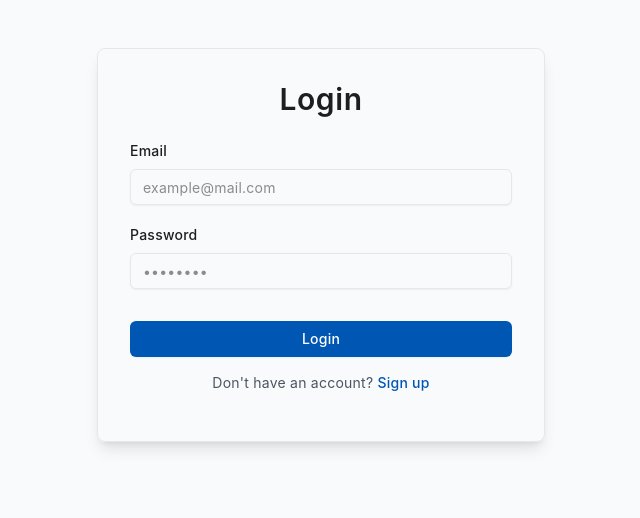
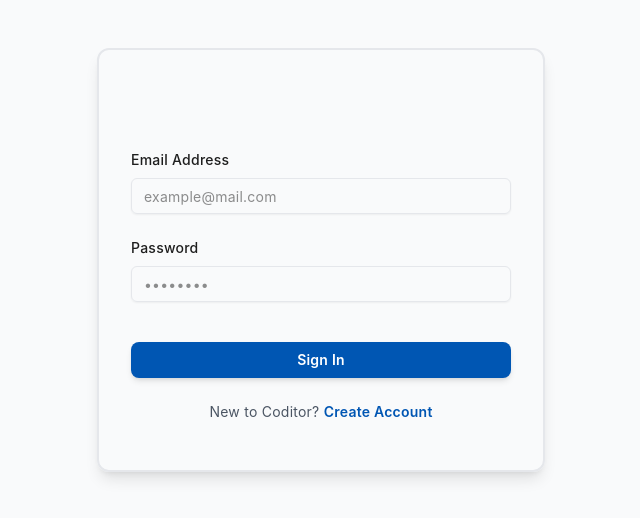
Before and after one commit to GuptaShubham-11/Coditor, a Next.js app: page /login in a window 1280 px wide. Shown: the top 518 px of the page, without its empty margins (319-959 px from the left). Built offline with nearby package versions, Linux system fonts and the light colour scheme.

Commit message:
Refactor Login component for improved styling, user feedback, and error handling

```diff
--- a/app/login/page.tsx
+++ b/app/login/page.tsx
@@ -1,73 +1,90 @@
-'use client';
+"use client";
 
-import { useForm } from 'react-hook-form';
-import { zodResolver } from '@hookform/resolvers/zod';
-import { z } from 'zod';
-import loginSchema from '@/schemas/login';
-import { Button } from '@/components/ui/button';
-import { Input } from '@/components/ui/input';
-import { Label } from '@/components/ui/label';
-import { Form, FormControl, FormField, FormItem, FormMessage } from '@/components/ui/form';
-import { toast } from 'sonner';
-import Spinner from '@/components/Spinner';
-import { useRouter } from 'next/navigation';
-import { signIn } from 'next-auth/react';
-import Link from 'next/link';
+import { useForm } from "react-hook-form";
+import { zodResolver } from "@hookform/resolvers/zod";
+import { z } from "zod";
+import loginSchema from "@/schemas/login";
+import { Button } from "@/components/ui/button";
+import { Input } from "@/components/ui/input";
+import { Label } from "@/components/ui/label";
+import {
+  Form,
+  FormControl,
+  FormField,
+  FormItem,
+  FormMessage,
+} from "@/components/ui/form";
+import { toast } from "sonner";
+import Spinner from "@/components/Spinner";
+import { useRouter } from "next/navigation";
+import { signIn } from "next-auth/react";
+import Link from "next/link";
 
 type LoginFormValues = z.infer<typeof loginSchema>;
 
 export default function Login() {
   const router = useRouter();
+
   const form = useForm<LoginFormValues>({
     resolver: zodResolver(loginSchema),
     defaultValues: {
-      email: '',
-      password: '',
+      email: "",
+      password: "",
     },
   });
 
+  const { isSubmitting } = form.formState; // Extracting submission state
+
   const onSubmit = async (data: LoginFormValues) => {
-    const response = await signIn('credentials', {
-      email: data.email,
-      password: data.password,
-      redirect: false,
-    });
+    try {
+      const response = await signIn("credentials", {
+        email: data.email,
+        password: data.password,
+        redirect: false,
+      });
 
-    if (response?.error) {
-      if (response.error === 'CredentialsSignin') {
-        toast.success('Sign in successful');
-      } else {
-        toast.error(response.error);
+      if (response?.error) {
+        toast.error("Invalid email or password. Please try again.");
+        return;
       }
-    }
 
-    if (response?.url) {
-      router.replace('/dashboard');
+      toast.success("Sign in successful");
+      router.replace("/dashboard");
+    } catch (error) {
+      toast.error("Something went wrong. Please try again.");
     }
   };
 
   return (
-    <div className="max-w-md mx-auto mt-12 p-8 rounded-lg shadow-lg bg-background text-text border border-border">
-      <h2 className="text-3xl font-semibold text-center mb-6 text-primary">Login</h2>
+    <div className="max-w-md mx-auto mt-12 p-8 rounded-xl shadow-lg
+                    bg-backgroundL dark:bg-backgroundD
+                    border-2 border-borderL dark:border-borderD
+                    transition-all duration-300 hover:shadow-xl">
+      <h2 className="text-3xl font-bold text-center mb-8
+                     bg-gradient-to-r from-primary to-accent bg-clip-text text-transparent">
+        Welcome Back
+      </h2>
 
       <Form {...form}>
-        <form onSubmit={form.handleSubmit(onSubmit)} className="space-y-5" aria-live="polite">
+        <form onSubmit={form.handleSubmit(onSubmit)} className="space-y-6">
           {/* Email Field */}
           <FormField
             control={form.control}
             name="email"
             render={({ field }) => (
               <FormItem>
-                <Label className="text-sm font-medium">Email</Label>
+                <Label className="text-sm font-medium text-textL dark:text-textD block">
+                  Email Address
+                </Label>
                 <FormControl>
                   <Input
                     type="email"
                     placeholder="example@mail.com"
-                    className="bg-secondary/20 focus:ring-2 focus:ring-accent focus:outline-none"
+                    className="input-field"
                     {...field}
                   />
                 </FormControl>
-                <FormMessage />
+                <FormMessage className="text-accent dark:text-secondary" />
               </FormItem>
             )}
           />
@@ -78,16 +95,18 @@ export default function Login() {
             name="password"
             render={({ field }) => (
               <FormItem>
-                <Label className="text-sm font-medium">Password</Label>
+                <Label className="text-sm font-medium text-textL dark:text-textD block">
+                  Password
+                </Label>
                 <FormControl>
                   <Input
                     type="password"
                     placeholder="••••••••"
-                    className="bg-secondary/20 focus:ring-2 focus:ring-accent focus:outline-none"
+                    className="input-field"
                     {...field}
                   />
                 </FormControl>
-                <FormMessage />
+                <FormMessage className="text-accent dark:text-secondary" />
               </FormItem>
             )}
           />
@@ -95,27 +114,34 @@ export default function Login() {
           {/* Submit Button */}
           <Button
             type="submit"
-            className="w-full py-2 mt-3 bg-primary text-primary-foreground rounded-md hover:bg-primary/90 transition-all disabled:opacity-60 disabled:bg-primary/70"
-            disabled={form.formState.isSubmitting}
-            aria-busy={form.formState.isSubmitting}
+            className="w-full py-3 mt-4 bg-primary text-backgroundL
+                      hover:bg-accent dark:hover:bg-secondary
+                      rounded-lg font-semibold
+                      transition-all duration-300 transform hover:scale-[1.02]
+                      shadow-md hover:shadow-lg"
+            disabled={isSubmitting}
           >
-            {form.formState.isSubmitting ? (
+            {isSubmitting ? (
               <span className="flex items-center gap-2">
                 <Spinner />
-                Logging in...
+                Authenticating...
               </span>
             ) : (
-              'Login'
+              "Sign In"
             )}
           </Button>
         </form>
       </Form>
 
-      {/* Don't have an account? */}
-      <p className="text-sm text-center mt-4 text-muted-foreground">
-        Don't have an account?{' '}
-        <Link href="/register" className="text-accent font-medium hover:underline">
-          Sign up
+      {/* Sign Up Link */}
+      <p className="text-sm text-center mt-6 text-textL dark:text-textD">
+        New to Coditor?{" "}
+        <Link
+          href="/register"
+          className="text-primary dark:text-secondary font-semibold
+                    hover:underline underline-offset-4"
+        >
+          Create Account
         </Link>
       </p>
     </div>
```
